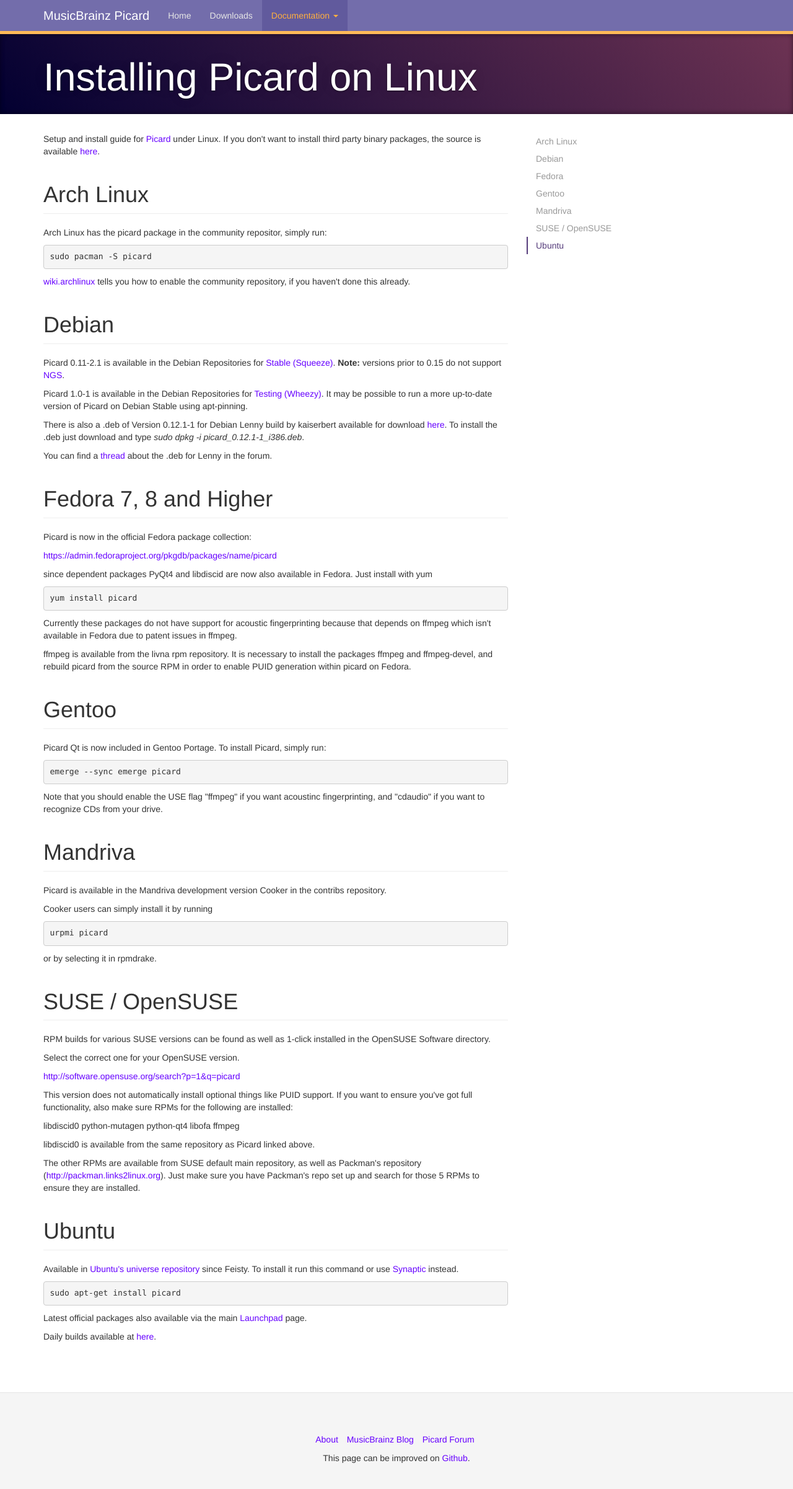
After one commit to metabrainz/picard-website, a Flask app: page /docs/linux/ in a window 1280 px wide. The commit adds this page. Shown: the whole page at 62% size. Run offline with Flask 2, Linux system fonts and the light colour scheme; style sheets or scripts are compiled from the project's sources; parts of the project's set-up code (start-up, migrations or seed data) failed here and were passed over; some libraries are stand-ins or nearby versions; grey boxes are pictures that could not be loaded.

Commit message:
Added Linux installation instructions
from: https://wiki.musicbrainz.org/Picard_Linux_Install

```diff
--- a/static/less/styles.less
+++ b/static/less/styles.less
@@ -11,7 +11,7 @@
 // Core CSS
 @import "bootstrap/scaffolding.less";
 @import "bootstrap/type.less";
-// @import "bootstrap/code.less";
+@import "bootstrap/code.less";
 @import "bootstrap/grid.less";
 @import "bootstrap/tables.less";
 @import "bootstrap/forms.less";
--- a/templates/base.html
+++ b/templates/base.html
@@ -56,6 +56,8 @@
               <ul class="dropdown-menu" role="menu">
                 <li><a href="/docs/basics/">Basics</a></li>
                 <li><a href="/docs/faq/">FAQ</a></li>
+                <li class="divider"></li>
+                <li><a href="/docs/linux/">Installation on Linux</a></li>
               </ul>
             </li>
           </ul>
--- /dev/null
+++ b/templates/docs/linux.html
@@ -0,0 +1,165 @@
+{% extends 'base.html' %}
+{% set active_page = "docs"%}
+{% set git_doc = "linux.html"%}
+{% block title %}Documentation - MusicBrainz Picard{% endblock %}
+{% block content %}
+<div class="jumbotron">
+  <div class="container">
+    <h1>Installing Picard on Linux</h1>
+  </div>
+</div>
+<div id="docs" class="container">
+  <div class="row">
+    <div class="col-md-8">
+      <p>
+        Setup and install guide for <a href="/" title="MusicBrainz Picard">Picard</a> under Linux.
+        If you don't want to install third party binary packages, the source is available
+        <a href="/downloads/#source" title="Source code for MusicBrainz Picard">here</a>.
+      </p>
+
+      <h1 id="arch_linux">Arch Linux</h1>
+      <span>
+        <p>Arch Linux has the picard package in the community repositor, simply run: </p>
+        <pre>sudo pacman -S picard</pre>
+        <p>
+          <a rel="nofollow" class="external text" href="http://wiki.archlinux.org/index.php/Pacman#Repositories">wiki.archlinux</a>
+          tells you how to enable the community repository, if you haven't done this already.
+        </p>
+      </span>
+
+      <h1 id="debian">Debian</h1>
+      <span>
+        <p>
+          Picard 0.11-2.1 is available in the Debian Repositories for
+          <a rel="nofollow" class="external text" href="http://packages.debian.org/stable/picard">Stable (Squeeze)</a>.
+          <b>Note:</b> versions prior to 0.15 do not support
+          <a href="https://wiki.musicbrainz.org/Server_Release_Notes/20110516" title="Server Release Notes/20110516">NGS</a>.
+        </p>
+        <p>
+          Picard 1.0-1 is available in the Debian Repositories for
+          <a rel="nofollow" class="external text" href="http://packages.debian.org/wheezy/picard">Testing (Wheezy)</a>.
+          It may be possible to run a more up-to-date version of Picard on Debian Stable using apt-pinning.
+        </p>
+        <p>
+          There is also a .deb of Version 0.12.1-1 for Debian Lenny build by kaiserbert available for download
+          <a rel="nofollow" class="external text" href="http://users.musicbrainz.org/~outsidecontext/picard/picard_0.12.1-1_i386.deb">here</a>.
+          To install the .deb just download and type <i>sudo dpkg -i picard_0.12.1-1_i386.deb</i>.
+        </p>
+        <p>
+          You can find a
+          <a rel="nofollow" class="external text" href="http://forums.musicbrainz.org/viewtopic.php?pid=10501#p10501">thread</a>
+          about the .deb for Lenny in the forum.
+        </p>
+      </span>
+
+      <h1 id="fedora">Fedora 7, 8 and Higher</h1>
+      <span>
+        <p>Picard is now in the official Fedora package collection: </p>
+        <p>
+          <a rel="nofollow" class="external free" href="https://admin.fedoraproject.org/pkgdb/packages/name/picard">
+            https://admin.fedoraproject.org/pkgdb/packages/name/picard
+          </a>
+        </p>
+        <p>
+          since dependent packages PyQt4 and libdiscid are now also available in Fedora. Just install with yum
+        </p>
+        <pre>yum install picard</pre>
+        <p>
+          Currently these packages do not have support for acoustic fingerprinting because that depends on
+          ffmpeg which isn't available in Fedora due to patent issues in ffmpeg.
+        </p>
+        <p>
+          ffmpeg is available from the livna rpm repository. It is necessary to install the packages ffmpeg
+          and ffmpeg-devel, and rebuild picard from the source RPM in order to enable PUID generation within
+          picard on Fedora.
+        </p>
+      </span>
+
+      <h1 id="gentoo">Gentoo</h1>
+      <span>
+        <p>Picard Qt is now included in Gentoo Portage. To install Picard, simply run:</p>
+        <pre>emerge --sync emerge picard </pre>
+        <p>
+          Note that you should enable the USE flag "ffmpeg" if you want acoustinc fingerprinting, and "cdaudio"
+          if you want to recognize CDs from your drive.
+        </p>
+      </span>
+
+      <h1 id="mandriva">Mandriva</h1>
+      <span>
+        <p>
+          Picard is available in the Mandriva development version Cooker in the contribs repository. </p>
+        <p>
+          Cooker users can simply install it by running <pre>urpmi picard </pre>
+        </p>
+        <p>or by selecting it in rpmdrake. </p>
+      </span>
+
+      <h1 id="suse_opensuse">SUSE / OpenSUSE</h1>
+      <span>
+        <p>
+          RPM builds for various SUSE versions can be found as well as 1-click installed in the OpenSUSE
+          Software directory.
+        </p>
+
+        <p>Select the correct one for your OpenSUSE version. </p>
+        <p>
+          <a rel="nofollow" class="external free" href="http://software.opensuse.org/search?p=1&amp;q=picard">
+            http://software.opensuse.org/search?p=1&amp;q=picard
+          </a>
+        </p>
+
+        <p>
+          This version does not automatically install optional things like PUID support. If you want to ensure
+          you've got full functionality, also make sure RPMs for the following are installed:
+        </p>
+        <p>libdiscid0 python-mutagen python-qt4 libofa ffmpeg </p>
+        <p>libdiscid0 is available from the same repository as Picard linked above. </p>
+
+        <p>
+          The other RPMs are available from SUSE default main repository, as well as Packman's repository
+          (<a rel="nofollow" class="external free" href="http://packman.links2linux.org">http://packman.links2linux.org</a>).
+          Just make sure you have Packman's repo set up and search for those 5 RPMs to ensure they are
+          installed.
+        </p>
+      </span>
+
+      <h1 id="ubuntu">Ubuntu</h1>
+      <span>
+        <p>
+          Available in
+          <a rel="nofollow" class="external text" href="http://packages.ubuntu.com/search?keywords=picard&amp;searchon=names&amp;exact=1&amp;suite=all&amp;section=all">Ubuntu's universe repository</a>
+          since Feisty. To install it run this command or use
+          <a rel="nofollow" class="external text" href="https://help.ubuntu.com/community/SynapticHowto">Synaptic</a> instead.
+          <pre>sudo apt-get install picard</pre>
+        </p>
+
+        <p>
+          Latest official packages also available via the main
+          <a rel="nofollow" class="external text" href="https://launchpad.net/picard">Launchpad</a> page.
+        </p>
+
+        <p>
+          Daily builds available at
+          <a rel="nofollow" class="external text" href="https://launchpad.net/~musicbrainz-developers">here</a>.
+        </p>
+      </span>
+    </div>
+
+    <div class="col-md-4">
+      <div id="sidebar" class="hidden-xs">
+        <ul class="nav" data-spy="affix" data-offset-top="200">
+          <li class="active"><a href="#arch_linux">Arch Linux</a></li>
+          <li><a href="#debian">Debian</a></li>
+          <li><a href="#fedora">Fedora</a></li>
+          <li><a href="#gentoo">Gentoo</a></li>
+          <li><a href="#mandriva">Mandriva</a></li>
+          <li><a href="#suse_opensuse">SUSE / OpenSUSE</a></li>
+          <li><a href="#ubuntu">Ubuntu</a></li>
+        </ul>
+        <!-- <a class="back-to-top" href="#top"> Back to top </a> -->
+      </div>
+    </div>
+  </div>
+</div>
+{% endblock %}
```
